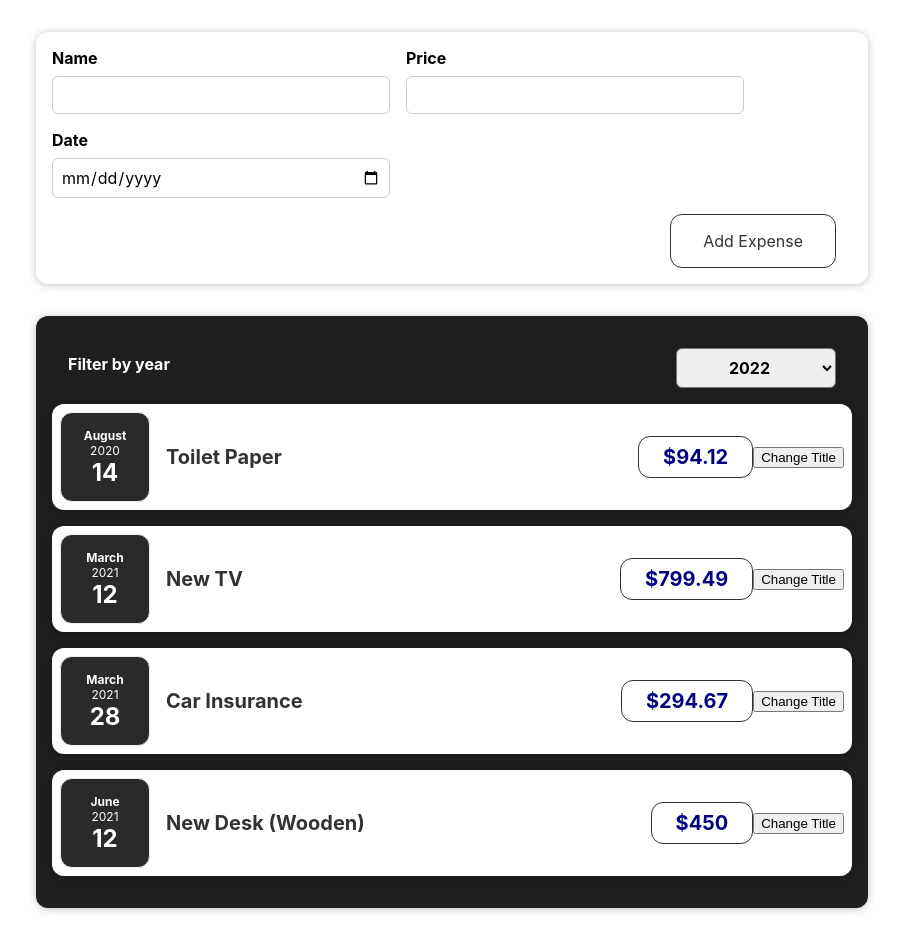
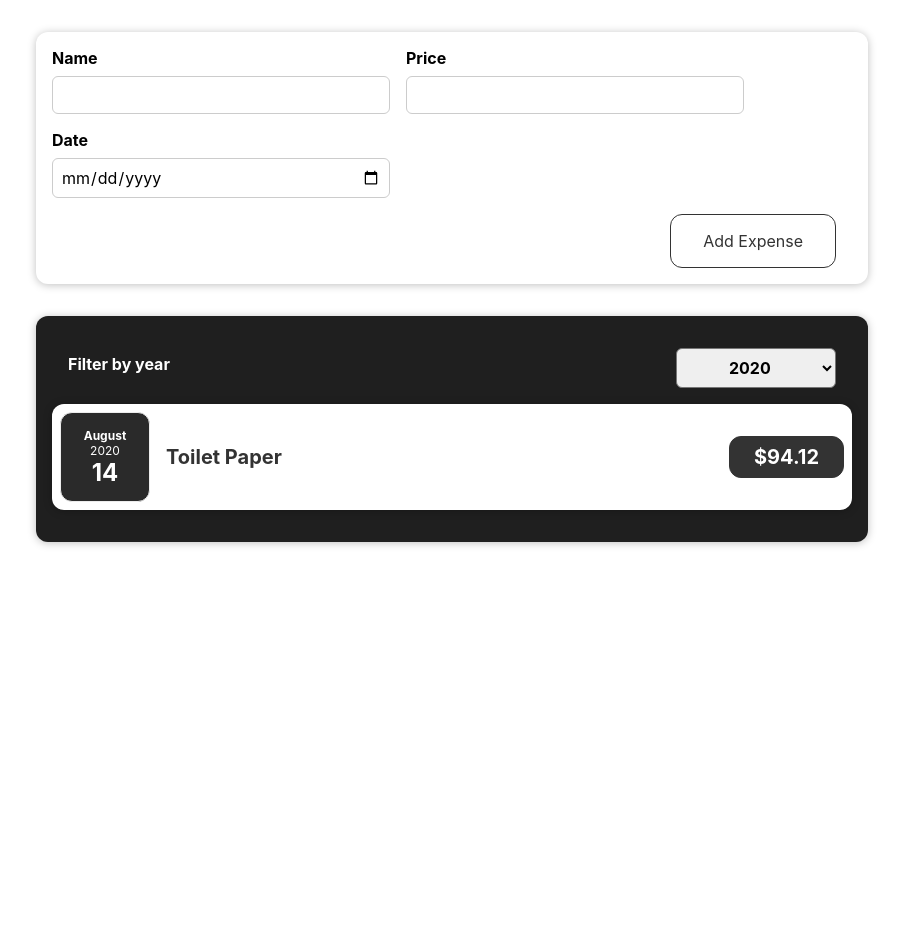
Before and after one commit to jin00woo/react-expense-tracker, a React (Vite) app: page / in a window 1280 px wide. Shown: the whole page, without its empty margins (188-1091 px from the left). After the commit the page ends 800 px from the top, so only its background shows below. Built offline with nearby package versions, Linux system fonts and the light colour scheme.

Commit message:
Implemented filter function.

```diff
--- a/src/App.jsx
+++ b/src/App.jsx
@@ -1,35 +1,38 @@
-import React from 'react';
+import React, {useState} from 'react';
 import './App.css';
 import Expenses from "./components/Expenses/Expenses";
 import NewExpense from "./components/NewExpense/NewExpense";
 
-const App = () => {
-
-  const expenses = [
+  const DUMMY_EXPENSES = [
     {
       id: 'e1',
-      title: 'Toilet Paper',
+      name: 'Toilet Paper',
       price: 94.12,
       date: new Date(2020, 7, 14),
     },
-    { id: 'e2', title: 'New TV', price: 799.49, date: new Date(2021, 2, 12) },
+    { id: 'e2', name: 'New TV', price: 799.49, date: new Date(2021, 2, 12) },
     {
       id: 'e3',
-      title: 'Car Insurance',
+      name: 'Car Insurance',
       price: 294.67,
       date: new Date(2021, 2, 28),
     },
     {
       id: 'e4',
-      title: 'New Desk (Wooden)',
+      name: 'New Desk (Wooden)',
       price: 450,
       date: new Date(2021, 5, 12),
     },
   ];
 
+const App = () => {
+  const [expenses, setExpenses] = useState(DUMMY_EXPENSES);
+
+
   const addExpenseHandler = (expense) => {
-    console.log("in app");
-    console.log(expense);
+    setExpenses(prevExpenses => {
+      return [expense, ...prevExpenses];
+    });
   };
 
   return (
--- a/src/components/Expenses/ExpenseItem.css
+++ b/src/components/Expenses/ExpenseItem.css
@@ -28,8 +28,8 @@
 .expense-item__price {
   font-size: 1rem;
   font-weight: bold;
-  color: navy;
-  background-color: #fff;
+  color: #fff;
+  background-color: #333;
   border: 1px solid #333;
   padding: 0.5rem;
   border-radius: 12px;
--- a/src/components/Expenses/ExpenseItem.jsx
+++ b/src/components/Expenses/ExpenseItem.jsx
@@ -1,25 +1,17 @@
-import React, {useState} from 'react';
+import React from 'react';
 import "./ExpenseItem.css";
 import ExpenseDate from "./ExpenseDate";
 import Card from "../UI/Card";
 
 function ExpenseItem(props){
-  const [title, setTitle] = useState(props.title);
-
-  const clickHandler = () => {
-    setTitle("updated");
-  };
-
   return (
     <Card className="expense-item">
       <ExpenseDate date={props.date}></ExpenseDate>
       <div className="expense-item__description">
-      <h2>{title}</h2>
+      <h2>{props.name}</h2>
       <div className = "expense-item__price">${props.price}</div>
       </div>
-      <button onClick={clickHandler}>Change Title</button>
     </Card>
-
   );
 }
 
--- a/src/components/Expenses/Expenses.jsx
+++ b/src/components/Expenses/Expenses.jsx
@@ -9,31 +9,17 @@ function Expenses(props){
   const filterChangeHandler = (selectedYear) => {
     setFilteredYear(selectedYear);
   };
+  const filteredExpenses = props.items.filter(expense => {
+    return expense.date.getFullYear().toString() === filteredYear;
+  });
 
   return (
     <div>
       <Card className="expenses">
-        <ExpensesFilter onChangeFilter={filterChangeHandler}></ExpensesFilter>
-              <ExpenseItem
-          title = {props.items[0].title}
-          price = {props.items[0].price}
-          date = {props.items[0].date}
-          ></ExpenseItem>
-        <ExpenseItem
-          title = {props.items[1].title}
-          price = {props.items[1].price}
-          date = {props.items[1].date}
-          ></ExpenseItem>
-        <ExpenseItem
-          title = {props.items[2].title}
-          price = {props.items[2].price}
-          date = {props.items[2].date}
-          ></ExpenseItem>
-        <ExpenseItem
-          title = {props.items[3].title}
-          price = {props.items[3].price}
-          date = {props.items[3].date}
-          ></ExpenseItem>
+        <ExpensesFilter selected={filteredYear} onChangeFilter={filterChangeHandler}></ExpensesFilter>
+
+        {filteredExpenses.map(expense => <ExpenseItem key={expense.id} name={expense.name} price={expense.price} date={expense.date}/>)}
+
       </Card>
     </div>
   );
```
